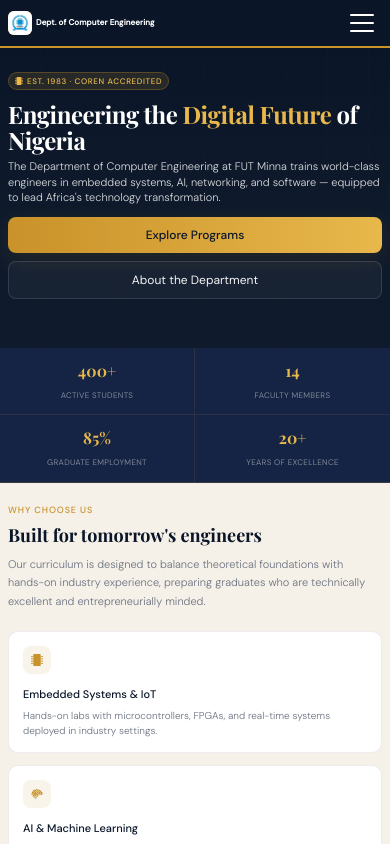
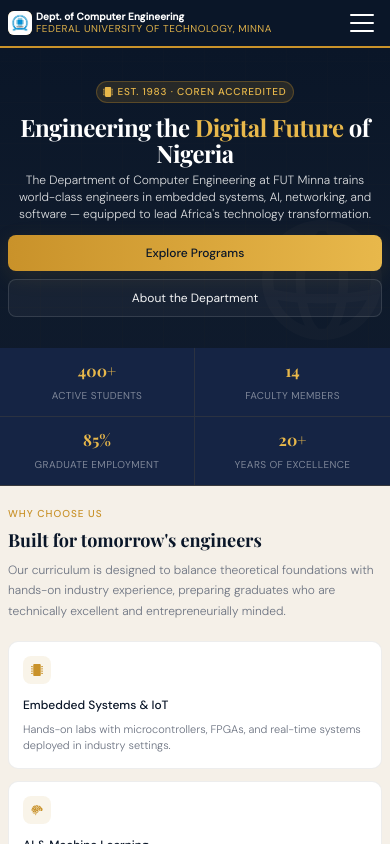
Before and after one commit to Gbagamsyle/cpe, a Next.js app: page / in a window 390 px wide. Shown: the top 844 px of the page. Built offline with nearby package versions, Linux system fonts and the light colour scheme.

Commit message:
Improve mobile typography and responsive hero/nav styling

```diff
--- a/src/app/styles/variables.css
+++ b/src/app/styles/variables.css
@@ -19,8 +19,8 @@
   font-family: var(--ff-body);
   background: var(--cream);
   color: var(--text-dark);
-  font-size: 15px;
-  line-height: 1.6;
+  font-size: 16px;
+  line-height: 1.65;
   scroll-behavior: smooth;
 }
 
--- a/src/components/Contact.css
+++ b/src/components/Contact.css
@@ -1,17 +1,17 @@
 .contact-grid { display: grid; grid-template-columns: 1fr 1fr; gap: 2rem; margin-top: 2rem; }
 .contact-info-block { display: flex; flex-direction: column; gap: 1rem; }
 .contact-row { background: var(--white); border: 1px solid rgba(0,0,0,0.06); border-radius: 8px; padding: 1rem 1.25rem; display: flex; align-items: flex-start; gap: 12px; }
-.contact-icon { width: 36px; height: 36px; background: rgba(201,146,42,0.1); border-radius: 8px; display: flex; align-items: center; justify-content: center; color: var(--gold); font-size: 16px; flex-shrink: 0; }
-.contact-row h4 { font-size: 11px; font-weight: 500; color: var(--text-muted); text-transform: uppercase; letter-spacing: 0.05em; margin-bottom: 2px; }
-.contact-row p { font-size: 13px; color: var(--navy); font-weight: 400; line-height: 1.5; }
+.contact-icon { width: 36px; height: 36px; background: rgba(201,146,42,0.1); border-radius: 8px; display: flex; align-items: center; justify-content: center; color: var(--gold); font-size: 17px; flex-shrink: 0; }
+.contact-row h4 { font-size: 12px; font-weight: 500; color: var(--text-muted); text-transform: uppercase; letter-spacing: 0.05em; margin-bottom: 2px; }
+.contact-row p { font-size: 14px; color: var(--navy); font-weight: 400; line-height: 1.5; }
 .contact-form { background: var(--white); border: 1px solid rgba(0,0,0,0.07); border-radius: 10px; padding: 1.5rem; }
-.contact-form h3 { font-size: 15px; font-weight: 500; color: var(--navy); margin-bottom: 1.25rem; font-family: var(--ff-display); }
+.contact-form h3 { font-size: 16px; font-weight: 500; color: var(--navy); margin-bottom: 1.25rem; font-family: var(--ff-display); }
 .form-group { margin-bottom: 1rem; }
-.form-group label { display: block; font-size: 12px; font-weight: 500; color: var(--text-muted); margin-bottom: 5px; text-transform: uppercase; letter-spacing: 0.04em; }
-.form-group input, .form-group textarea, .form-group select { width: 100%; padding: 9px 12px; border: 1px solid rgba(0,0,0,0.12); border-radius: 7px; font-size: 13px; font-family: var(--ff-body); color: var(--text-dark); background: var(--cream); outline: none; transition: border-color 0.2s; }
+.form-group label { display: block; font-size: 13px; font-weight: 500; color: var(--text-muted); margin-bottom: 5px; text-transform: uppercase; letter-spacing: 0.04em; }
+.form-group input, .form-group textarea, .form-group select { width: 100%; padding: 9px 12px; border: 1px solid rgba(0,0,0,0.12); border-radius: 7px; font-size: 14px; font-family: var(--ff-body); color: var(--text-dark); background: var(--cream); outline: none; transition: border-color 0.2s; }
 .form-group input:focus, .form-group textarea:focus { border-color: var(--gold); background: var(--white); }
 .form-group textarea { height: 90px; resize: none; }
-.form-submit { width: 100%; background: var(--navy); color: var(--white); border: none; padding: 11px; border-radius: 7px; font-size: 13px; font-weight: 500; cursor: pointer; font-family: var(--ff-body); transition: background 0.2s; margin-top: 0.5rem; }
+.form-submit { width: 100%; background: var(--navy); color: var(--white); border: none; padding: 11px; border-radius: 7px; font-size: 14px; font-weight: 500; cursor: pointer; font-family: var(--ff-body); transition: background 0.2s; margin-top: 0.5rem; }
 .form-submit:hover { background: var(--gold); color: var(--navy); }
 
 @media (max-width: 1200px) {
--- a/src/components/Faculty.css
+++ b/src/components/Faculty.css
@@ -1,10 +1,10 @@
 .faculty-grid { display: grid; grid-template-columns: repeat(3, 1fr); gap: 1.25rem; margin-top: 2rem; }
 .faculty-card { background: var(--white); border: 1px solid rgba(0,0,0,0.07); border-radius: 10px; overflow: hidden; text-align: center; }
 .faculty-avatar { width: 60px; height: 60px; border-radius: 50%; background: var(--navy); display: flex; align-items: center; justify-content: center; font-family: var(--ff-display); font-size: 20px; font-weight: 700; color: var(--gold-light); margin: 1.25rem auto 0.75rem; }
-.faculty-card h3 { font-size: 13px; font-weight: 500; color: var(--navy); padding: 0 1rem; margin-bottom: 3px; }
-.faculty-card .faculty-title { font-size: 11px; color: var(--gold); padding: 0 1rem; font-weight: 400; margin-bottom: 0.5rem; }
-.faculty-card .faculty-area { font-size: 11px; color: var(--text-muted); padding: 0 1rem 1rem; line-height: 1.5; font-weight: 300; }
-.faculty-card .faculty-contact { border-top: 1px solid rgba(0,0,0,0.06); padding: 0.75rem; font-size: 11px; color: var(--text-muted); display: flex; justify-content: center; gap: 8px; }
+.faculty-card h3 { font-size: 14px; font-weight: 500; color: var(--navy); padding: 0 1rem; margin-bottom: 3px; }
+.faculty-card .faculty-title { font-size: 12px; color: var(--gold); padding: 0 1rem; font-weight: 400; margin-bottom: 0.5rem; }
+.faculty-card .faculty-area { font-size: 12px; color: var(--text-muted); padding: 0 1rem 1rem; line-height: 1.5; font-weight: 300; }
+.faculty-card .faculty-contact { border-top: 1px solid rgba(0,0,0,0.06); padding: 0.75rem; font-size: 12px; color: var(--text-muted); display: flex; justify-content: center; gap: 8px; }
 
 @media (max-width: 1200px) {
   .faculty-grid { gap: 1rem; }
@@ -20,5 +20,5 @@
 
 @media (max-width: 520px) {
   .faculty-grid { gap: 0.75rem; margin-top: 1rem; }
-  .faculty-avatar { width: 44px; height: 44px; font-size: 14px; }
+  .faculty-avatar { width: 44px; height: 44px; font-size: 15px; }
 }
--- a/src/components/Footer.css
+++ b/src/components/Footer.css
@@ -9,10 +9,10 @@
 
 @media (max-width: 680px) {
   footer { padding: 1rem; }
-  footer p { font-size: 10px; }
+  footer p { font-size: 11px; }
 }
 
 @media (max-width: 520px) {
   footer { padding: 0.75rem; }
-  footer p { font-size: 9px; }
+  footer p { font-size: 10px; }
 }
--- a/src/components/Home.css
+++ b/src/components/Home.css
@@ -46,7 +46,7 @@
   background: rgba(201,146,42,0.15);
   border: 1px solid rgba(201,146,42,0.3);
   color: var(--gold-light);
-  font-size: 11px;
+  font-size: 12px;
   font-weight: 500;
   letter-spacing: 0.08em;
   text-transform: uppercase;
@@ -72,7 +72,7 @@
 
 .hero p {
   color: rgba(255,255,255,0.85);
-  font-size: 15px;
+  font-size: 16px;
   line-height: 1.6;
   margin-bottom: 1.25rem;
   max-width: 560px;
@@ -124,23 +124,23 @@
 .stat-item:last-child { border-right: none; }
 
 .stat-number { font-family: var(--ff-display); font-size: 26px; font-weight: 700; color: var(--gold-light); display: block; }
-.stat-label { font-size: 11px; color: rgba(255,255,255,0.45); text-transform: uppercase; letter-spacing: 0.06em; font-weight: 400; }
+.stat-label { font-size: 12px; color: rgba(255,255,255,0.45); text-transform: uppercase; letter-spacing: 0.06em; font-weight: 400; }
 
 .page-content { max-width: 900px; margin: 0 auto; padding: 3rem 2rem; }
 
-.section-eyebrow { font-size: 11px; font-weight: 500; color: var(--gold); text-transform: uppercase; letter-spacing: 0.1em; margin-bottom: 0.5rem; }
+.section-eyebrow { font-size: 12px; font-weight: 500; color: var(--gold); text-transform: uppercase; letter-spacing: 0.1em; margin-bottom: 0.5rem; }
 
 .section-title { font-family: var(--ff-display); font-size: 28px; font-weight: 700; color: var(--navy); margin-bottom: 1rem; line-height: 1.2; }
 
-.section-lead { color: var(--text-muted); font-size: 15px; max-width: 600px; margin-bottom: 2.5rem; line-height: 1.7; font-weight: 300; }
+.section-lead { color: var(--text-muted); font-size: 16px; max-width: 600px; margin-bottom: 2.5rem; line-height: 1.7; font-weight: 300; }
 
 .highlight-strip { background: var(--navy); border-left: 4px solid var(--gold); padding: 1.5rem; border-radius: 0 8px 8px 0; margin: 2rem 0; color: rgba(255,255,255,0.8); font-size: 14px; line-height: 1.7; font-style: italic; }
 
 .pillars-grid { display: grid; grid-template-columns: repeat(3, 1fr); gap: 1.5rem; margin: 2.5rem 0; }
 .pillar-card { background: var(--white); border: 1px solid rgba(0,0,0,0.07); border-radius: 10px; padding: 1.5rem; }
-.pillar-icon { width: 40px; height: 40px; background: rgba(201,146,42,0.1); border-radius: 8px; display: flex; align-items: center; justify-content: center; margin-bottom: 1rem; color: var(--gold); font-size: 18px; }
-.pillar-card h3 { font-size: 14px; font-weight: 500; color: var(--navy); margin-bottom: 0.5rem; }
-.pillar-card p { font-size: 12px; color: var(--text-muted); line-height: 1.6; font-weight: 300; }
+  .pillar-icon { width: 40px; height: 40px; background: rgba(201,146,42,0.1); border-radius: 8px; display: flex; align-items: center; justify-content: center; margin-bottom: 1rem; color: var(--gold); font-size: 19px; }
+  .pillar-card h3 { font-size: 15px; font-weight: 500; color: var(--navy); margin-bottom: 0.5rem; }
+  .pillar-card p { font-size: 13px; color: var(--text-muted); line-height: 1.6; font-weight: 300; }
 
 .hero-visual { display: block; position: relative; z-index: 1; justify-self: end; max-width: 360px; }
 .hero-visual img, .hero-visual svg { display: block; max-width: 100%; height: auto; opacity: 0.95; }
@@ -198,7 +198,7 @@
 @media (max-width: 680px) {
   .hero { padding: 1.5rem 0.75rem; min-height: 320px; }
   .hero-bg { opacity: 0.02; }
-  .hero-eyebrow { font-size: 9px; padding: 3px 8px; margin-bottom: 0.75rem; gap: 6px; }
+  .hero-eyebrow { font-size: 10px; padding: 3px 8px; margin-bottom: 0.75rem; gap: 6px; }
   .hero h1 { font-size: 28px; line-height: 1.08; margin-bottom: 0.5rem; }
   .hero p { font-size: 12px; margin-bottom: 0.875rem; }
   .hero-actions { gap: 8px; }
@@ -209,54 +209,60 @@
   .stat-item:nth-child(odd) { border-right: 1px solid rgba(201,146,42,0.12); }
   .stat-item:nth-child(3), .stat-item:nth-child(4) { border-bottom: none; }
   .stat-number { font-size: 18px; }
-  .stat-label { font-size: 9px; }
+  .stat-label { font-size: 10px; }
   .page-content { padding: 1.5rem 0.75rem; }
-  .section-eyebrow { font-size: 10px; margin-bottom: 0.5rem; }
+  .section-eyebrow { font-size: 11px; margin-bottom: 0.5rem; }
   .section-title { font-size: 20px; }
-  .section-lead { font-size: 12px; margin-bottom: 1.5rem; }
+  .section-lead { font-size: 13px; margin-bottom: 1.5rem; }
   .pillars-grid { gap: 0.875rem; margin: 1.5rem 0; }
   .pillar-card { padding: 1rem; }
   .pillar-icon { width: 32px; height: 32px; font-size: 14px; margin-bottom: 0.75rem; }
-  .pillar-card h3 { font-size: 12px; margin-bottom: 0.375rem; }
-  .pillar-card p { font-size: 11px; line-height: 1.5; }
+  .pillar-card h3 { font-size: 13px; margin-bottom: 0.375rem; }
+  .pillar-card p { font-size: 12px; line-height: 1.5; }
   .highlight-strip { padding: 1rem; margin: 1.25rem 0; font-size: 12px; }
 }
 
 @media (max-width: 520px) {
   .hero { padding: 1.25rem 0.5rem; min-height: 300px; }
-  .hero-eyebrow { font-size: 8px; padding: 2px 6px; gap: 4px; }
+  .hero-eyebrow { font-size: 10px; padding: 2px 6px; gap: 4px; }
   .hero h1 { font-size: 24px; line-height: 1.06; margin-bottom: 0.375rem; }
-  .hero p { font-size: 11px; margin-bottom: 0.75rem; line-height: 1.4; }
+  .hero p { font-size: 12px; margin-bottom: 0.75rem; line-height: 1.4; }
   .hero-actions { flex-direction: column; }
   .btn-primary, .btn-outline { width: 100%; padding: 10px 16px; font-size: 12px; }
   .stat-item { padding: 0.625rem 0.875rem; }
   .stat-number { font-size: 16px; }
-  .stat-label { font-size: 8px; letter-spacing: 0.04em; }
+  .stat-label { font-size: 10px; letter-spacing: 0.04em; }
   .page-content { padding: 1.25rem 0.5rem; }
-  .section-eyebrow { font-size: 9px; }
+  .section-eyebrow { font-size: 10px; }
   .section-title { font-size: 18px; margin-bottom: 0.5rem; }
-  .section-lead { font-size: 11px; margin-bottom: 1.25rem; max-width: 100%; }
+  .section-lead { font-size: 12px; margin-bottom: 1.25rem; max-width: 100%; }
   .pillars-grid { gap: 0.75rem; margin: 1.25rem 0; }
   .pillar-card { padding: 0.875rem; }
   .pillar-icon { width: 28px; height: 28px; font-size: 12px; }
-  .pillar-card h3 { font-size: 11px; }
-  .pillar-card p { font-size: 10px; line-height: 1.45; }
+  .pillar-card h3 { font-size: 12px; }
+  .pillar-card p { font-size: 11px; line-height: 1.45; }
   .highlight-strip { padding: 0.875rem; margin: 1rem 0; font-size: 11px; line-height: 1.5; }
+  .hero { align-items: center; }
+  .hero-content { margin: 0 auto; text-align: center; }
+  /* show a subtle decorative visual on small screens */
+  .hero-visual { display: block; position: absolute; right: 8px; bottom: 8px; max-width: 120px; opacity: 0.06; z-index: 1; pointer-events: none; }
+  .hero p { max-width: 100%; margin-left: auto; margin-right: auto; }
 }
 
 @media (max-width: 360px) {
   .hero { padding: 1rem 0.375rem; min-height: 280px; }
   .hero h1 { font-size: 20px; margin-bottom: 0.25rem; }
-  .hero p { font-size: 10px; margin-bottom: 0.5rem; }
-  .hero-eyebrow { font-size: 7px; padding: 2px 5px; }
+  .hero p { font-size: 11px; margin-bottom: 0.5rem; }
+  .hero-eyebrow { font-size: 10px; padding: 2px 5px; }
   .btn-primary, .btn-outline { padding: 8px 12px; font-size: 11px; }
   .page-content { padding: 1rem 0.375rem; }
   .section-title { font-size: 16px; }
-  .section-lead { font-size: 10px; }
+  .section-lead { font-size: 11px; }
   .pillars-grid { gap: 0.5rem; }
   .pillar-card { padding: 0.75rem; }
-  .pillar-card h3 { font-size: 10px; }
-  .pillar-card p { font-size: 9px; }
+  .pillar-card h3 { font-size: 11px; }
+  .pillar-card p { font-size: 10px; }
   .stat-number { font-size: 14px; }
-  .stat-label { font-size: 7px; }
+  .stat-label { font-size: 10px; }
+  .hero-visual { max-width: 96px; opacity: 0.05; }
 }
--- a/src/components/Nav.css
+++ b/src/components/Nav.css
@@ -27,7 +27,7 @@
   justify-content: center;
   font-family: var(--ff-display);
   font-weight: 700;
-  font-size: 14px;
+  font-size: 15px;
   color: var(--navy);
 }
 
@@ -41,7 +41,7 @@
 
 .nav-title {
   color: var(--white);
-  font-size: 13px;
+  font-size: 14px;
   font-weight: 500;
   letter-spacing: 0.01em;
   line-height: 1.2;
@@ -50,7 +50,7 @@
 .nav-title span {
   display: block;
   color: var(--gold-light);
-  font-size: 10px;
+  font-size: 11px;
   font-weight: 300;
   letter-spacing: 0.05em;
   text-transform: uppercase;
@@ -121,7 +121,7 @@
 .nav-links a {
   color: rgba(255,255,255,0.75);
   text-decoration: none;
-  font-size: 12px;
+  font-size: 13px;
   font-weight: 400;
   padding: 8px 12px;
   border-radius: 4px;
@@ -143,18 +143,18 @@
   nav { padding: 0 1rem; height: 56px; }
   .nav-brand { gap: 8px; }
   .nav-logo { width: 32px; height: 32px; font-size: 12px; }
-  .nav-title { font-size: 11px; }
-  .nav-title span { font-size: 9px; }
-  .nav-links a { font-size: 10px; padding: 6px 9px; }
+  .nav-title { font-size: 12px; }
+  .nav-title span { font-size: 10px; }
+  .nav-links a { font-size: 11px; padding: 6px 9px; }
 }
 
 @media (max-width: 768px) {
   nav { height: 52px; padding: 0 0.75rem; }
   .nav-brand { gap: 6px; }
   .nav-logo { width: 28px; height: 28px; font-size: 10px; }
-  .nav-title { font-size: 10px; }
+  .nav-title { font-size: 11px; }
   .nav-links { gap: 4px; }
-  .nav-links a { font-size: 9px; padding: 5px 8px; }
+  .nav-links a { font-size: 10px; padding: 5px 8px; }
 }
 
 @media (max-width: 680px) {
@@ -165,11 +165,17 @@
   }
 
   .nav-title span {
-    display: none;
+    display: block;
+    font-size: 10px;
+    font-weight: 400;
+    opacity: 0.95;
+    white-space: nowrap;
+    overflow: hidden;
+    text-overflow: ellipsis;
   }
 
   .nav-title {
-    font-size: 9px;
+    font-size: 10px;
     font-weight: 600;
   }
 
@@ -207,7 +213,7 @@
   .nav-links a {
     display: block;
     width: 100%;
-    font-size: 10px;
+    font-size: 11px;
     padding: 10px 0.85rem;
     border-radius: 0.5rem;
   }
@@ -217,6 +223,6 @@
   nav { height: 48px; padding: 0 0.5rem; }
   .nav-brand { gap: 4px; }
   .nav-logo { width: 24px; height: 24px; }
-  .nav-title { font-size: 8px; }
-  .nav-links a { font-size: 9px; padding: 10px 0.75rem; }
+  .nav-title { font-size: 10px; }
+  .nav-links a { font-size: 10px; padding: 10px 0.75rem; }
 }
--- a/src/components/News.css
+++ b/src/components/News.css
@@ -2,10 +2,10 @@
 .news-item { background: var(--white); border: 1px solid rgba(0,0,0,0.07); border-radius: 10px; padding: 1.25rem; display: flex; gap: 1.25rem; align-items: flex-start; }
 .news-date-block { background: var(--navy); border-radius: 8px; padding: 0.5rem 0.75rem; text-align: center; flex-shrink: 0; min-width: 48px; }
 .news-date-block .day { display: block; font-family: var(--ff-display); font-size: 20px; font-weight: 700; color: var(--gold-light); line-height: 1; }
-.news-date-block .month { display: block; font-size: 10px; color: rgba(255,255,255,0.5); text-transform: uppercase; letter-spacing: 0.05em; margin-top: 2px; }
-.news-content h3 { font-size: 14px; font-weight: 500; color: var(--navy); margin-bottom: 0.4rem; }
-.news-content p { font-size: 12px; color: var(--text-muted); line-height: 1.6; font-weight: 300; }
-.news-type { display: inline-block; font-size: 10px; font-weight: 500; padding: 2px 8px; border-radius: 10px; margin-bottom: 0.4rem; text-transform: uppercase; letter-spacing: 0.04em; }
+.news-date-block .month { display: block; font-size: 11px; color: rgba(255,255,255,0.5); text-transform: uppercase; letter-spacing: 0.05em; margin-top: 2px; }
+.news-content h3 { font-size: 15px; font-weight: 500; color: var(--navy); margin-bottom: 0.4rem; }
+.news-content p { font-size: 13px; color: var(--text-muted); line-height: 1.6; font-weight: 300; }
+.news-type { display: inline-block; font-size: 11px; font-weight: 500; padding: 2px 8px; border-radius: 10px; margin-bottom: 0.4rem; text-transform: uppercase; letter-spacing: 0.04em; }
 .type-event { background: rgba(201,146,42,0.12); color: var(--gold); }
 .type-news { background: rgba(10,22,40,0.08); color: var(--navy); }
 .type-seminar { background: rgba(93,202,165,0.12); color: #0F6E56; }
@@ -26,6 +26,6 @@
 @media (max-width: 520px) {
   .news-list { gap: 0.625rem; }
   .news-item { padding: 0.625rem; }
-  .news-date-block .day { font-size: 13px; }
-  .news-content h3 { font-size: 10px; }
+  .news-date-block .day { font-size: 14px; }
+  .news-content h3 { font-size: 11px; }
 }
--- a/src/components/Programs.css
+++ b/src/components/Programs.css
@@ -1,16 +1,16 @@
 .programs-grid { display: grid; grid-template-columns: repeat(2, 1fr); gap: 1.25rem; margin-top: 2rem; }
 .program-card { background: var(--white); border: 1px solid rgba(0,0,0,0.07); border-radius: 10px; padding: 1.5rem; border-top: 3px solid var(--gold); }
-.program-badge { display: inline-block; background: rgba(201,146,42,0.12); color: var(--gold); font-size: 10px; font-weight: 500; letter-spacing: 0.06em; text-transform: uppercase; padding: 3px 10px; border-radius: 12px; margin-bottom: 0.75rem; }
+.program-badge { display: inline-block; background: rgba(201,146,42,0.12); color: var(--gold); font-size: 11px; font-weight: 500; letter-spacing: 0.06em; text-transform: uppercase; padding: 3px 10px; border-radius: 12px; margin-bottom: 0.75rem; }
 .program-card h3 { font-family: var(--ff-display); font-size: 16px; color: var(--navy); margin-bottom: 0.5rem; font-weight: 700; }
-.program-card p { font-size: 12px; color: var(--text-muted); line-height: 1.6; margin-bottom: 1rem; font-weight: 300; }
-.program-meta { display: flex; gap: 1rem; font-size: 11px; color: var(--text-muted); }
+.program-card p { font-size: 13px; color: var(--text-muted); line-height: 1.6; margin-bottom: 1rem; font-weight: 300; }
+.program-meta { display: flex; gap: 1rem; font-size: 12px; color: var(--text-muted); }
 .program-meta span { display: flex; align-items: center; gap: 4px; }
 
 .courses-list { display: grid; grid-template-columns: repeat(2, 1fr); gap: 0.75rem; margin-top: 2rem; }
 .course-item { background: var(--white); border: 1px solid rgba(0,0,0,0.06); border-radius: 8px; padding: 1rem 1.25rem; display: flex; align-items: flex-start; gap: 12px; }
-.course-code { font-size: 10px; font-weight: 500; color: var(--gold); background: rgba(201,146,42,0.1); padding: 3px 8px; border-radius: 4px; white-space: nowrap; font-family: monospace; letter-spacing: 0.03em; flex-shrink: 0; margin-top: 2px; }
-.course-name { font-size: 13px; font-weight: 400; color: var(--navy); }
-.course-units { font-size: 11px; color: var(--text-muted); margin-top: 2px; }
+.course-code { font-size: 11px; font-weight: 500; color: var(--gold); background: rgba(201,146,42,0.1); padding: 3px 8px; border-radius: 4px; white-space: nowrap; font-family: monospace; letter-spacing: 0.03em; flex-shrink: 0; margin-top: 2px; }
+.course-name { font-size: 14px; font-weight: 400; color: var(--navy); }
+.course-units { font-size: 12px; color: var(--text-muted); margin-top: 2px; }
 
 @media (max-width: 1200px) {
   .programs-grid { gap: 1rem; }
@@ -20,9 +20,9 @@
 @media (max-width: 900px) {
   .programs-grid { grid-template-columns: 1fr; gap: 1rem; margin-top: 1.5rem; }
   .courses-list { grid-template-columns: 1fr; gap: 0.625rem; margin-top: 1.5rem; }
-  .program-badge { font-size: 9px; padding: 2px 8px; }
-  .program-card h3 { font-size: 15px; }
-  .program-card p { font-size: 11px; }
+  .program-badge { font-size: 10px; padding: 2px 8px; }
+  .program-card h3 { font-size: 16px; }
+  .program-card p { font-size: 12px; }
 }
 
 @media (max-width: 768px) {
@@ -33,5 +33,5 @@
 @media (max-width: 520px) {
   .program-card { padding: 0.75rem; }
   .course-item { padding: 0.625rem; }
-  .program-card h3 { font-size: 13px; }
+  .program-card h3 { font-size: 14px; }
 }
```
Also changed, not shown: src/app/styles/common.css (+28 -28 lines).
